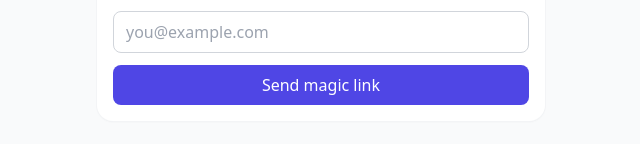
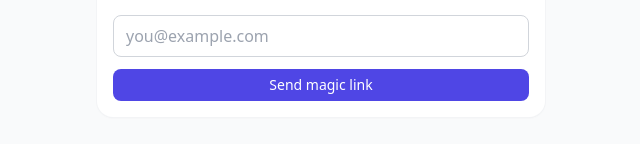
Before and after one commit to zhiluke001-ux/team-fitness, a Next.js app: page /login in a window 1280 px wide. Shown: the part 392-536 px from the top of the page, without its empty margins (319-959 px from the left). Built offline with nearby package versions, Linux system fonts and the light colour scheme; no server answers.

Commit message:
Update globals.css

```diff
--- a/styles/globals.css
+++ b/styles/globals.css
@@ -34,3 +34,6 @@ body {
 .badge-no {
   @apply bg-gray-100 text-gray-600 ring-1 ring-gray-200;
 }
+.btn-compact {
+  @apply px-3 py-1.5 text-sm whitespace-nowrap;
+}
```
